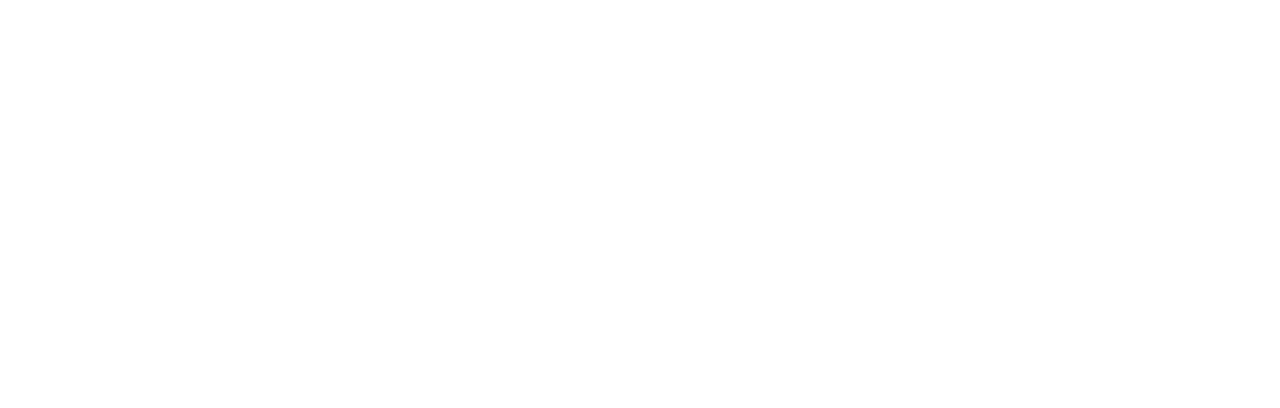
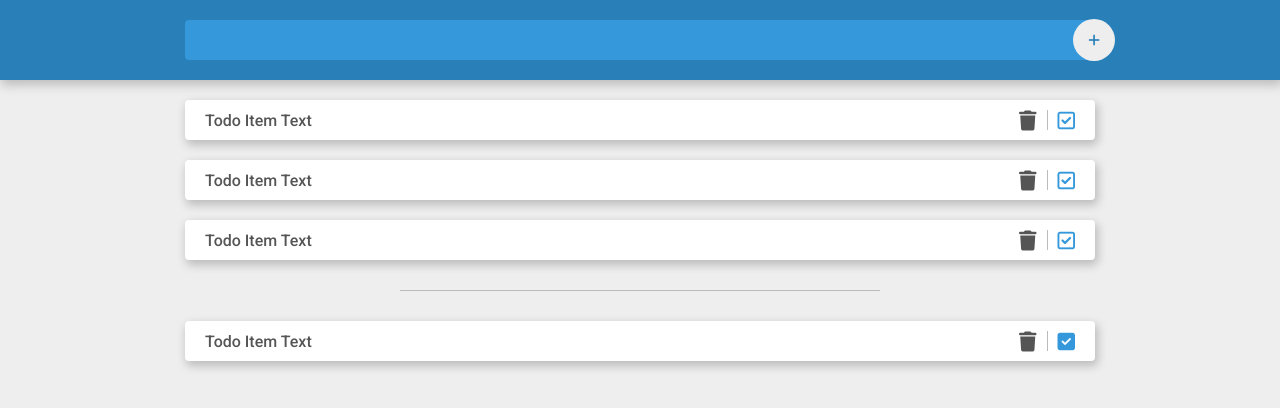
Before and after one commit to nylvenic/todo-app, a plain HTML site: page index.html in a window 1280 px wide. Drawn offline with Linux system fonts and the light colour scheme.

Commit message:
Complete the interface for the app

```diff
--- a/css/style.css
+++ b/css/style.css
@@ -0,0 +1,141 @@
+* {
+    margin: 0;
+    padding: 0;
+    box-sizing: border-box;
+}
+:root {
+    --default-size: 20px;
+    --bg-primary: #3498DB;
+    --bg-complement: #2980B9;
+    --color-alert: #E74C3C;
+    --bg-light: #eee;
+    --bg-light-complement: #fff;
+    --bg-grey: #bbb;
+    --bg-dark: #555;
+    --page-width: 960px;
+}
+
+body {
+    background: var(--bg-light);
+    font-family: 'Roboto', sans-serif;
+    color: var(--bg-dark);
+}
+
+form {
+    position: relative;
+}
+
+#add-todo-btn {
+    position: absolute;
+    right: calc(var(--default-size) * -1);
+    top: 50%;
+    transform:translateY(-50%);
+    padding: calc(var(--default-size) / 2);
+    border-radius: 9999px;
+    border: 0;
+    height: calc(var(--default-size) * 2 + 2px);
+    width: calc(var(--default-size) * 2 + 2px);
+    background: var(--bg-light);
+    cursor: pointer;
+    transition: background 1s;
+}
+
+.fa-plus {
+    color: var(--bg-complement);
+}
+
+input {
+    background: var(--bg-primary);
+    color: var(--bg-light);
+}
+
+#add-todo-btn:hover {
+    background: var(--bg-light-complement);
+}
+
+.bg-primary {
+    background: var(--bg-complement);
+}
+
+form {
+    padding: var(--default-size) 0;
+}
+
+input {
+    border: 0;
+}
+
+.basic-box {
+    padding: 0 var(--default-size);
+    height: calc(var(--default-size) * 2);
+    width: 100%;
+    border-radius: 4px;
+}
+
+.todo-item {
+    background: var(--bg-light-complement);
+    display: flex;
+    align-items: center;
+    justify-content: space-between;
+    margin-top: var(--default-size);
+}
+
+.box-shadow {
+    box-shadow: 2px 4px 10px 1px rgba(0,0,0,0.21);
+    -webkit-box-shadow: 2px 4px 10px 1px rgba(0,0,0,0.21);
+    -moz-box-shadow: 2px 4px 10px 1px rgba(0,0,0,0.21);
+}
+
+.todo-item-btns {
+    display: flex;
+}
+
+.todo-item-btns i {
+    transform:translateY(50%);
+}
+
+.divider {
+    margin: 0 calc(var(--default-size) / 2);
+    background: var(--bg-grey);
+    height: var(--default-size);
+    width: 1px;
+}
+
+input:focus {
+    border: 0 !important;
+    outline: 0 !important;
+}
+
+.complete-btn {
+    color: var(--bg-primary);
+}
+
+.complete-btn:hover {
+    color: var(--bg-complement);
+}
+
+.trash-btn {
+    color: var(--bg-dark);
+}
+
+.trash-btn:hover {
+    color: var(--color-alert);
+}
+
+.complete-btn, .trash-btn {
+    cursor: pointer;
+    transition: color .5s;
+}
+
+.container {
+    max-width: var(--page-width);
+    margin: 0 auto;
+    padding: 0 calc(var(--default-size) + 5px);
+}
+
+.horizontal-divider {
+    width: calc(var(--page-width) / 2);
+    height: 1px;
+    background: var(--bg-grey);
+    margin: calc(var(--default-size) * 1.5) auto;
+}
--- a/index.html
+++ b/index.html
@@ -4,8 +4,57 @@
         <meta charset="utf-8">
         <title>Todo App</title>
         <link rel="stylesheet" type="text/css" href="./css/style.css">
+        <link rel="stylesheet" href="https://cdnjs.cloudflare.com/ajax/libs/font-awesome/6.2.1/css/all.min.css" integrity="sha512-MV7K8+y+gLIBoVD59lQIYicR65iaqukzvf/nwasF0nqhPay5w/9lJmVM2hMDcnK1OnMGCdVK+iQrJ7lzPJQd1w==" crossorigin="anonymous" referrerpolicy="no-referrer" />
+        <link rel="preconnect" href="https://fonts.googleapis.com"><link rel="preconnect" href="https://fonts.gstatic.com" crossorigin><link href="https://fonts.googleapis.com/css2?family=Roboto:wght@500&display=swap" rel="stylesheet">
     </head>
     <body>
+        <div class="bg-primary box-shadow" id="add-todo">
+            <div class="container">
+                <form>
+                    <input type="text" class="basic-box">
+                    <button id="add-todo-btn">
+                        <i class="fa-solid fa-plus"></i>
+                    </button>
+                </form>
+            </div>
+        </div>
+        <div class="container">
+            <div class="todo-item basic-box box-shadow">
+                <p>Todo Item Text</p>
+                <div class="div todo-item-btns">
+                    <i class="fa-solid fa-lg fa-trash trash-btn"></i>
+                    <div class="divider"></div>
+                    <i class="fa-regular fa-lg fa-square-check complete-btn"></i>
+                </div>
+            </div>
+            <div class="todo-item basic-box box-shadow">
+                <p>Todo Item Text</p>
+                <div class="div todo-item-btns">
+                    <i class="fa-solid fa-lg fa-trash trash-btn"></i>
+                    <div class="divider"></div>
+                    <i class="fa-regular fa-lg fa-square-check complete-btn"></i>
+                </div>
+            </div>
+            <div class="todo-item basic-box box-shadow">
+                <p>Todo Item Text</p>
+                <div class="div todo-item-btns">
+                    <i class="fa-solid fa-lg fa-trash trash-btn"></i>
+                    <div class="divider"></div>
+                    <i class="fa-regular fa-lg fa-square-check complete-btn"></i>
+                </div>
+            </div>
+        </div>
+        <div class="horizontal-divider"></div>
+        <div class="container">
+            <div class="todo-item basic-box box-shadow">
+                <p>Todo Item Text</p>
+                <div class="div todo-item-btns">
+                    <i class="fa-solid fa-lg fa-trash trash-btn"></i>
+                    <div class="divider"></div>
+                    <i class="fa-solid fa-lg fa-square-check complete-btn"></i>
+                </div>
+            </div>
+        </div>
         <script src="./js/index.js"></script>
     </body>
 </html>
```
